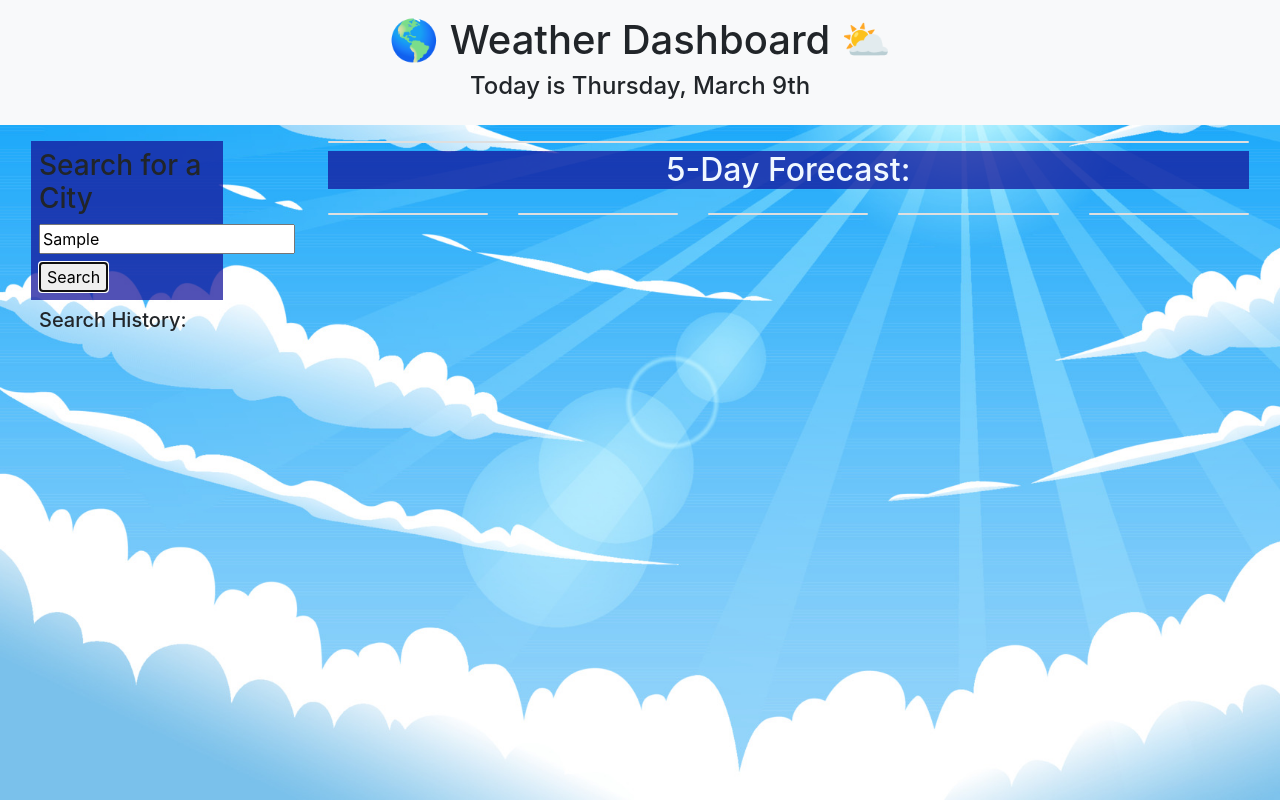
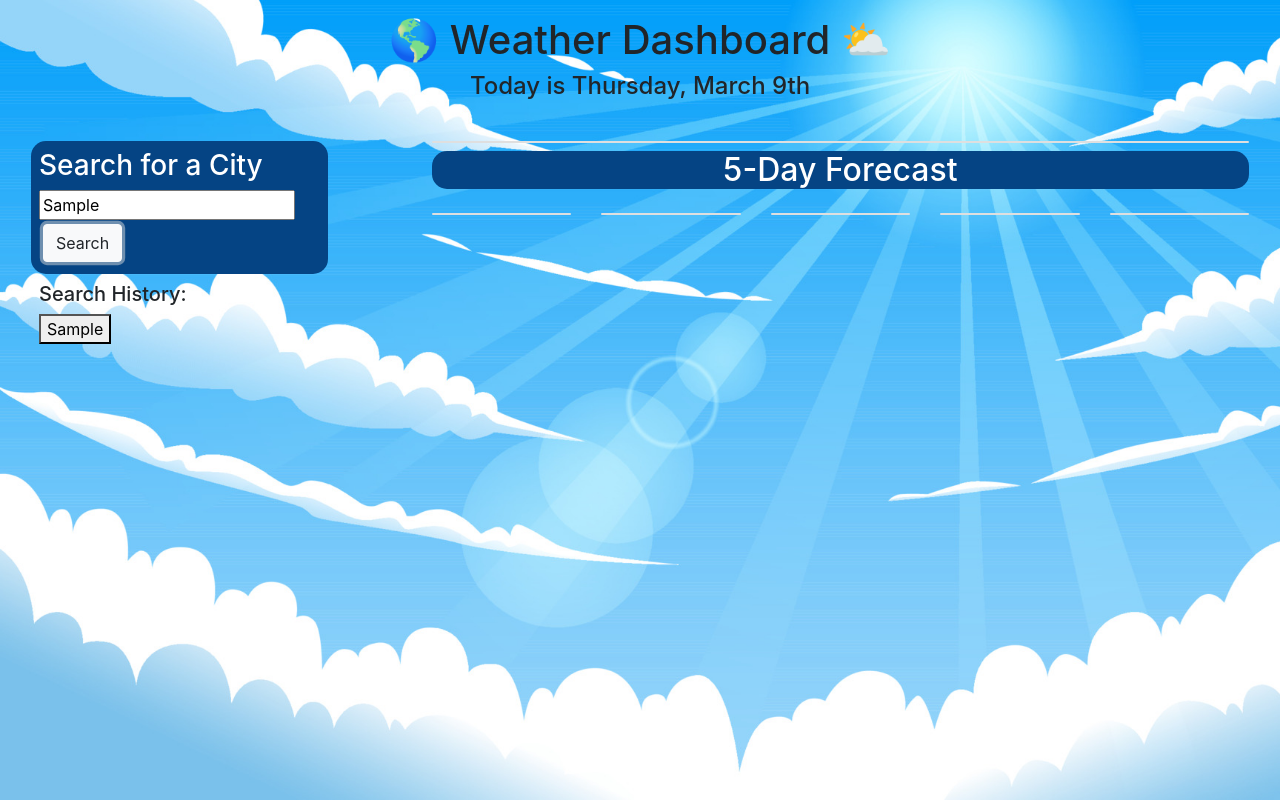
Before and after one commit to David8127/WeatherApp, a plain HTML site: page index.html in a window 1280 px wide. Both pictures are taken after typing "Sample" into the empty fields and a click on the button "Search". Drawn offline with nearby package versions, Linux system fonts and the light colour scheme; no server answers.

Commit message:
added search history and css

```diff
--- a/assets/index.js
+++ b/assets/index.js
@@ -21,6 +21,7 @@ function today() {
 }
 
 function searchCity(city, limit = 5) {
+    addToHistory(city)
     var requestURL = `http://api.openweathermap.org/geo/1.0/direct?q=${city}&appid=${apikey}`
     fetch(requestURL)
         .then(function (res) {
@@ -32,8 +33,10 @@ function searchCity(city, limit = 5) {
             var lon = data[0].lon;
             var lat = data[0].lat;
             searchWeatherByLatLon(lat, lon);
+        })
+        .catch(error => {
+            alert(`Couldn't find that city`)
         });
-
 };
 
 
@@ -53,10 +56,50 @@ function searchWeatherByLatLon(lat, lon) {
         });
 };
 
+
+var previousSearchHistory = localStorage.getItem('history')
+if (previousSearchHistory) {
+    previousSearchHistory = JSON.parse(previousSearchHistory)
+} else {
+    previousSearchHistory = []
+}
+
+function addToHistory(city) {
+    // creates new item in local storage
+    var searchHistory = localStorage.getItem('history')
+    if (searchHistory) {
+        searchHistory = JSON.parse(searchHistory)
+        for (var i = 0; i < searchHistory.length; i++) {
+            if (searchHistory[i] === city) {
+                return ''
+            }
+        }
+        searchHistory.push(city)
+        localStorage.setItem('history', JSON.stringify(searchHistory))
+    } else {
+        searchHistory = [city]
+        localStorage.setItem('history', JSON.stringify(searchHistory))
+    }
+
+    for (var i = 0; i < searchHistory.length; i++) {
+        var historyBtn = document.createElement('button')
+        var historyCity = searchHistory[i]
+        historyBtn.textContent = historyCity
+        historyBtn.addEventListener('click', function (event) {
+            searchCity(event.target.textContent)
+        })
+        var historySection = document.getElementById('history')
+        var buttonContainer = document.createElement('p')
+        buttonContainer.appendChild(historyBtn)
+        historySection.appendChild(buttonContainer)
+    }
+};
+
+
 async function currentWeather() {
     var currentCard = document.getElementById("currently")
     currentCard.innerHTML = `
-        <ul class = "list-group">
+        <ul class = "list-group text-center">
         <li class = "weatherDate list-group-item">Current Report:</li>
         <li class = "description list-group-item">${weatherNow.weather[0].description} ${generateIcons(weatherNow.weather[0].main)}</li>
         <li class = "temp list-group-item">Temp: ${weatherNow.temp}\u00B0F</li>
@@ -71,7 +114,7 @@ async function displayForcast() {
     var weatherCard = document.getElementsByClassName("card");
     for (let i = 1; i < 6; i++) {
         weatherCard[i].innerHTML = `
-            <ul class = "list-group">
+            <ul class = "list-group text-center">
                 <li class = "weatherDate list-group-item"> </li>
                 <li class = "description list-group-item text-center">${futureCast[i].weather[0].description} ${generateIcons(futureCast[i].weather[0].main)} </li>
                 <li class = "temp list-group-item">Temp: ${futureCast[i].temp.day}\u00B0F</li>
@@ -102,7 +145,8 @@ function generateIcons(weather) {
         default: ''
             break;
     }
-}
+};
+
 
 function showDates() {
     //Populating the dates:
@@ -115,13 +159,6 @@ function showDates() {
 searchBtn.on("click", function () {
     var inputVal = inputEl.val();
     searchCity(inputVal);
-
-    // document.getElementById("weatherDate1").textContent = moment().format("ddd, MMM Do");
-    // document.getElementById("weatherDate2").textContent = moment().add(1, 'd').format("ddd, MMM Do");
-    // document.getElementById("weatherDate3").textContent = moment().add(2, 'd').format("ddd, MMM Do");
-    // document.getElementById("weatherDate4").textContent = moment().add(3, 'd').format("ddd, MMM Do");
-    // document.getElementById("weatherDate5").textContent = moment().add(4, 'd').format("ddd, MMM Do");
-    // document.getElementById("weatherDate6").textContent = moment().add(5, 'd').format("ddd, MMM Do");
 })
 
 today();
--- a/assets/style.css
+++ b/assets/style.css
@@ -6,18 +6,21 @@ body {
     margin: 0;
 }
 
-/* header {
-
-} */
-#searchBox{
-    background-color: rgba(19, 19, 155, 0.733);
+h2, #searchBox {
+    border-radius: 15px;
+    background-color: #054484;
+    color: white;
 }
 
-h2 {
-    background-color: rgba(19, 19, 155, 0.733);
-    color: aliceblue;
+li {
+    border-width: 30px;
+    border-color: rgba(40, 47, 51, 0.911);
 }
 
-/* p::first-letter {
+li::first-letter {
     text-transform:capitalize;
-} */
+}
+
+.weatherDate {
+    background-color: rgba(0, 123, 255, 0.253) ;
+}
--- a/index.html
+++ b/index.html
@@ -11,27 +11,26 @@
 </head>
 
 <body>
-  <header class="text-center bg-light p-3">
+  <header class="text-center p-3">
     <h1> <span>🌎</span> Weather Dashboard <span>⛅</span></h1>
     <h4>Today is <span id="today"> </span></h4>
   </header>
-  <!-- not sure if this first container is active -->
   <div class="container-fluid">
-    <div class="col float-left m-2 p-2 col-2">
+    <div class="col-3 float-left m-2 p-2 col-2">
       <div class="container-fluid p-2" id="searchBox">
         <h3>Search for a City</h3>
         <input id="cityInput" type="text" placeholder="e.g. Seattle" />
-        <button class="mt-2" id="searchBtn">Search</button>
+        <button type="button" class="btn btn-light m-1" id="searchBtn">Search</button>
       </div>
-      <div class="container p-2" id="history">
+      <div class="container p-2" >
         <h5>Search History:</h5>
-        <div id=cities class="row">
-          <div class="col m-2"></div>
-          <div class="w-100"></div>
+        <div id="history">
+          <!-- <div class="col m-2"></div>
+          <div class="w-100"></div> -->
         </div>
       </div>
     </div>
-    <div class="col-9 m-2 p-2 float-right" id="weatherData" >
+    <div class="col-8 m-2 p-2 float-right font-weight-bold" id="weatherData" >
       <div class="row">
         <div class="col" id="day1">
           <div class="card" id="currently" >
@@ -40,7 +39,7 @@
       </div>
       <div class="row">
         <div class="col pt-2">
-          <h2 class = "text-center">5-Day Forecast:</h4>
+          <h2 class = "text-center">5-Day Forecast</h4>
         </div>
       </div>
       <div class="row pt-3">
```
